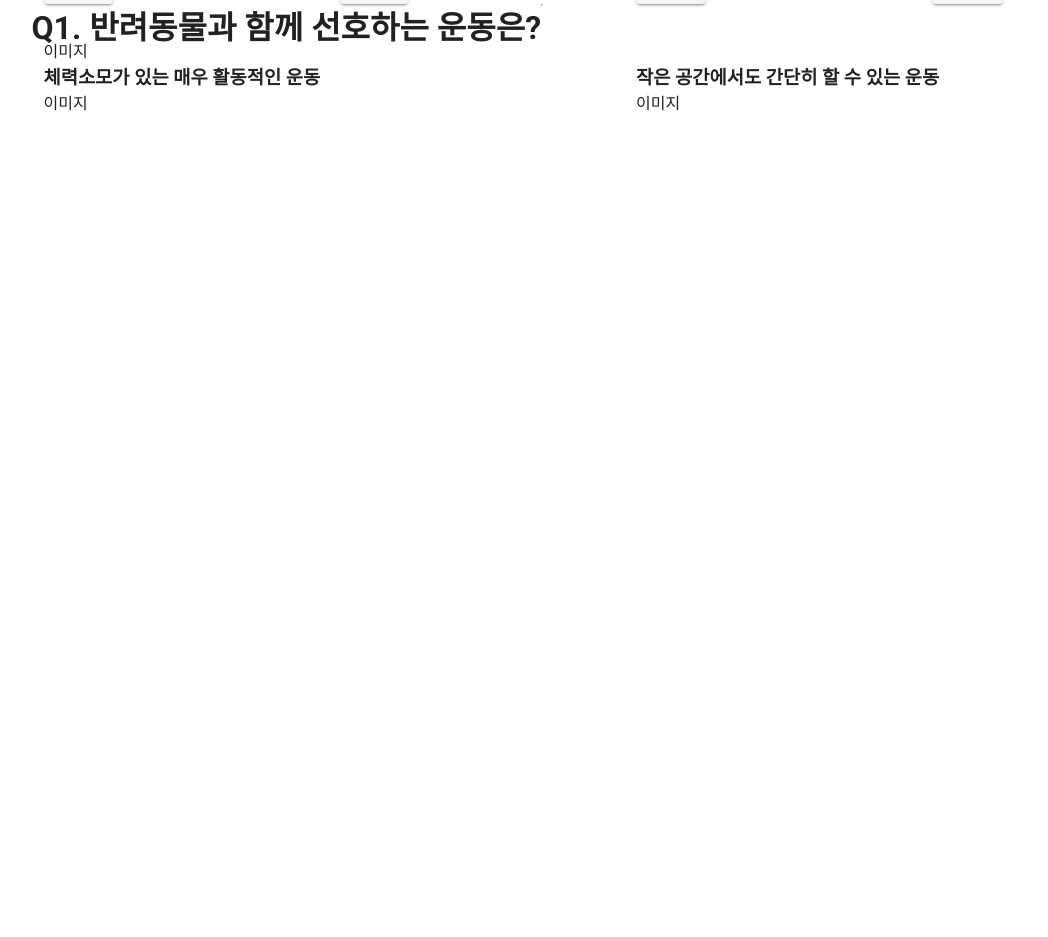
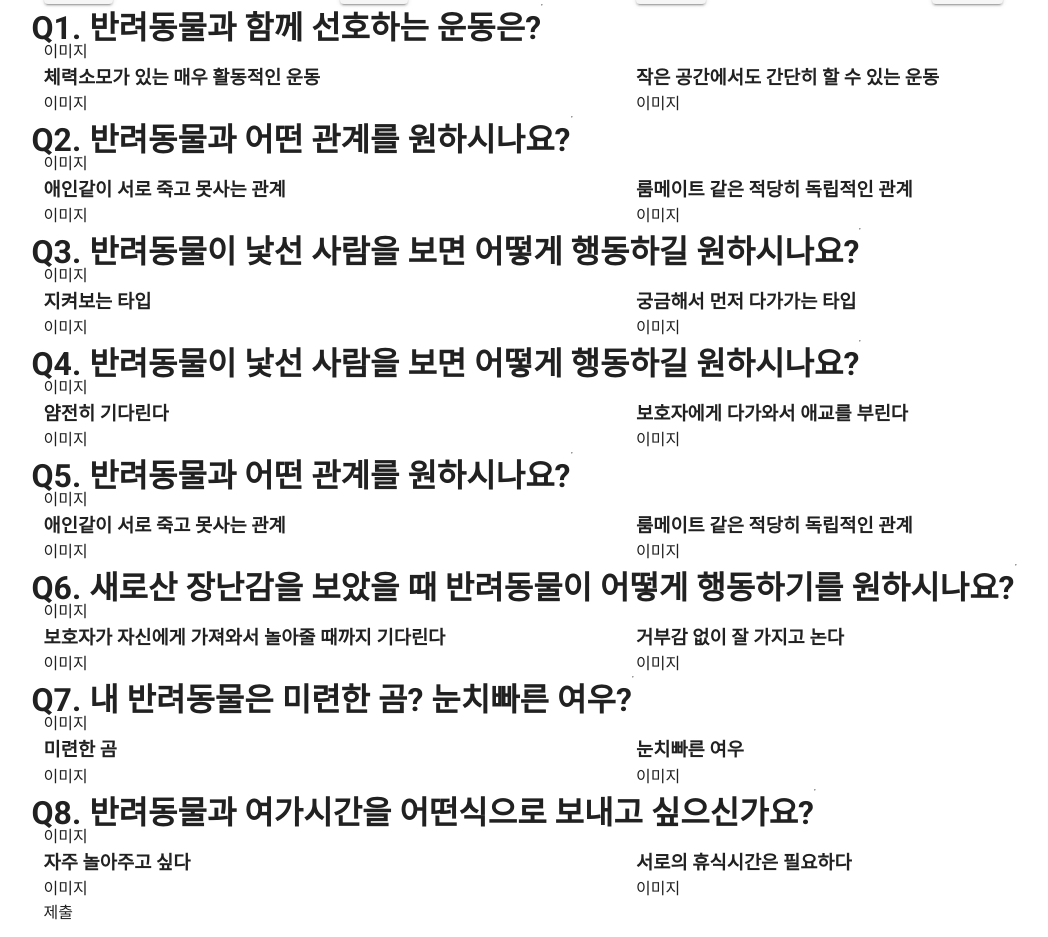
Before and after one commit to yuhyerin/MangMangE, a Vue app in the folder frontend/: page /survey in a window 1280 px wide. Shown: the part 312-1249 px from the top of the page, without its empty margins (16-1064 px from the left). Before the commit the page ends 800 px from the top, so only its background shows below. Built offline with nearby package versions, Linux system fonts and the light colour scheme.

Commit message:
S03P31B306-57 [+]Add dogMbti

```diff
--- a/frontend/src/components/survey/Mbti.vue
+++ b/frontend/src/components/survey/Mbti.vue
@@ -16,7 +16,7 @@
       </v-row> -->
       <v-row style="padding:0px">
         <v-col v-for="(mbti, index) in mbtiList" :key="mbti.id" cols="3">
-          <v-btn @click="submitSurvey(mbtiList[index])">{{ mbti }}</v-btn>
+          <v-btn @click="selectedUserMbti(mbtiList[index])">{{ mbti }}</v-btn>
         </v-col>
       </v-row>
     </div>
@@ -38,10 +38,7 @@ export default {
     }
   },
   methods: {
-    ...mapMutations(['submitSurvey'])
-    // submitMbti(index) {
-    //   console.log("mbti is: ", this.mbtiList[index])
-    // }
+    ...mapMutations(['selectedUserMbti'])
   }
 }
 </script>
--- a/frontend/src/components/survey/Question1.vue
+++ b/frontend/src/components/survey/Question1.vue
@@ -5,11 +5,11 @@
     </v-row>
     <div>이미지</div>
     <v-row>
-      <v-col>
+      <v-col @click="selectedDogMbti({idx: 0, answer: 1})" style="cursor:pointer">
         <h3>체력소모가 있는 매우 활동적인 운동</h3>
         <div>이미지</div>
       </v-col>
-      <v-col>
+      <v-col @click="selectedDogMbti({idx: 0, answer: -1})" style="cursor:pointer">
         <h3>작은 공간에서도 간단히 할 수 있는 운동</h3>
         <div>이미지</div>
       </v-col>
@@ -19,8 +19,12 @@
 </template>
 
 <script>
+import { mapMutations } from 'vuex'
+
 export default {
-
+  methods: {
+    ...mapMutations(['selectedDogMbti'])
+  }
 }
 </script>
 
--- a/frontend/src/components/survey/Question2.vue
+++ b/frontend/src/components/survey/Question2.vue
@@ -0,0 +1,33 @@
+<template>
+  <div class="question1">
+    <v-row>
+      <h1>Q2. 반려동물과 어떤 관계를 원하시나요?</h1><hr>
+    </v-row>
+    <div>이미지</div>
+    <v-row>
+      <v-col @click="selectedDogMbti({idx: 1, answer: 1})" style="cursor:pointer">
+        <h3>애인같이 서로 죽고 못사는 관계</h3>
+        <div>이미지</div>
+      </v-col>
+      <v-col @click="selectedDogMbti({idx: 1, answer: -1})" style="cursor:pointer">
+        <h3>룸메이트 같은 적당히 독립적인 관계</h3>
+        <div>이미지</div>
+      </v-col>
+    </v-row>
+  </div>
+
+</template>
+
+<script>
+import { mapMutations } from 'vuex'
+
+export default {
+  methods: {
+    ...mapMutations(['selectedDogMbti'])
+  }
+}
+</script>
+
+<style>
+
+</style>
--- a/frontend/src/components/survey/Question3.vue
+++ b/frontend/src/components/survey/Question3.vue
@@ -0,0 +1,33 @@
+<template>
+  <div class="question1">
+    <v-row>
+      <h1>Q3. 반려동물이 낯선 사람을 보면 어떻게 행동하길 원하시나요?</h1><hr>
+    </v-row>
+    <div>이미지</div>
+    <v-row>
+      <v-col @click="selectedDogMbti({idx: 2, answer: 1})" style="cursor:pointer">
+        <h3>지켜보는 타입</h3>
+        <div>이미지</div>
+      </v-col>
+      <v-col @click="selectedDogMbti({idx: 2, answer: -1})" style="cursor:pointer">
+        <h3>궁금해서 먼저 다가가는 타입</h3>
+        <div>이미지</div>
+      </v-col>
+    </v-row>
+  </div>
+
+</template>
+
+<script>
+import { mapMutations } from 'vuex'
+
+export default {
+  methods: {
+    ...mapMutations(['selectedDogMbti'])
+  }
+}
+</script>
+
+<style>
+
+</style>
--- a/frontend/src/components/survey/Question4.vue
+++ b/frontend/src/components/survey/Question4.vue
@@ -0,0 +1,33 @@
+<template>
+  <div class="question1">
+    <v-row>
+      <h1>Q4. 반려동물이 낯선 사람을 보면 어떻게 행동하길 원하시나요?</h1><hr>
+    </v-row>
+    <div>이미지</div>
+    <v-row>
+      <v-col @click="selectedDogMbti({idx: 2, answer: 1})" style="cursor:pointer">
+        <h3>얌전히 기다린다</h3>
+        <div>이미지</div>
+      </v-col>
+      <v-col @click="selectedDogMbti({idx: 2, answer: -1})" style="cursor:pointer">
+        <h3>보호자에게 다가와서 애교를 부린다</h3>
+        <div>이미지</div>
+      </v-col>
+    </v-row>
+  </div>
+
+</template>
+
+<script>
+import { mapMutations } from 'vuex'
+
+export default {
+  methods: {
+    ...mapMutations(['selectedDogMbti'])
+  }
+}
+</script>
+
+<style>
+
+</style>
--- a/frontend/src/components/survey/Question5.vue
+++ b/frontend/src/components/survey/Question5.vue
@@ -0,0 +1,33 @@
+<template>
+  <div class="question1">
+    <v-row>
+      <h1>Q5. 반려동물과 어떤 관계를 원하시나요?</h1><hr>
+    </v-row>
+    <div>이미지</div>
+    <v-row>
+      <v-col @click="selectedDogMbti({idx: 1, answer: 1})" style="cursor:pointer">
+        <h3>애인같이 서로 죽고 못사는 관계</h3>
+        <div>이미지</div>
+      </v-col>
+      <v-col @click="selectedDogMbti({idx: 1, answer: -1})" style="cursor:pointer">
+        <h3>룸메이트 같은 적당히 독립적인 관계</h3>
+        <div>이미지</div>
+      </v-col>
+    </v-row>
+  </div>
+
+</template>
+
+<script>
+import { mapMutations } from 'vuex'
+
+export default {
+  methods: {
+    ...mapMutations(['selectedDogMbti'])
+  }
+}
+</script>
+
+<style>
+
+</style>
--- a/frontend/src/components/survey/Question6.vue
+++ b/frontend/src/components/survey/Question6.vue
@@ -0,0 +1,33 @@
+<template>
+  <div class="question1">
+    <v-row>
+      <h1>Q6. 새로산 장난감을 보았을 때 반려동물이 어떻게 행동하기를 원하시나요?</h1><hr>
+    </v-row>
+    <div>이미지</div>
+    <v-row>
+      <v-col @click="selectedDogMbti({idx: 2, answer: 1})" style="cursor:pointer">
+        <h3>보호자가 자신에게 가져와서 놀아줄 때까지 기다린다</h3>
+        <div>이미지</div>
+      </v-col>
+      <v-col @click="selectedDogMbti({idx: 2, answer: -1})" style="cursor:pointer">
+        <h3>거부감 없이 잘 가지고 논다</h3>
+        <div>이미지</div>
+      </v-col>
+    </v-row>
+  </div>
+
+</template>
+
+<script>
+import { mapMutations } from 'vuex'
+
+export default {
+  methods: {
+    ...mapMutations(['selectedDogMbti'])
+  }
+}
+</script>
+
+<style>
+
+</style>
--- a/frontend/src/components/survey/Question7.vue
+++ b/frontend/src/components/survey/Question7.vue
@@ -0,0 +1,33 @@
+<template>
+  <div class="question1">
+    <v-row>
+      <h1>Q7. 내 반려동물은 미련한 곰? 눈치빠른 여우?</h1><hr>
+    </v-row>
+    <div>이미지</div>
+    <v-row>
+      <v-col @click="selectedDogMbti({idx: 3, answer: 1})" style="cursor:pointer">
+        <h3>미련한 곰</h3>
+        <div>이미지</div>
+      </v-col>
+      <v-col @click="selectedDogMbti({idx: 3, answer: -1})" style="cursor:pointer">
+        <h3>눈치빠른 여우</h3>
+        <div>이미지</div>
+      </v-col>
+    </v-row>
+  </div>
+
+</template>
+
+<script>
+import { mapMutations } from 'vuex'
+
+export default {
+  methods: {
+    ...mapMutations(['selectedDogMbti'])
+  }
+}
+</script>
+
+<style>
+
+</style>
--- a/frontend/src/components/survey/Question8.vue
+++ b/frontend/src/components/survey/Question8.vue
@@ -0,0 +1,33 @@
+<template>
+  <div class="question1">
+    <v-row>
+      <h1>Q8. 반려동물과 여가시간을 어떤식으로 보내고 싶으신가요?</h1><hr>
+    </v-row>
+    <div>이미지</div>
+    <v-row>
+      <v-col @click="selectedDogMbti({idx: 1, answer: 1})" style="cursor:pointer">
+        <h3>자주 놀아주고 싶다</h3>
+        <div>이미지</div>
+      </v-col>
+      <v-col @click="selectedDogMbti({idx: 1, answer: -1})" style="cursor:pointer">
+        <h3>서로의 휴식시간은 필요하다</h3>
+        <div>이미지</div>
+      </v-col>
+    </v-row>
+  </div>
+
+</template>
+
+<script>
+import { mapMutations } from 'vuex'
+
+export default {
+  methods: {
+    ...mapMutations(['selectedDogMbti'])
+  }
+}
+</script>
+
+<style>
+
+</style>
--- a/frontend/src/pages/Survey.vue
+++ b/frontend/src/pages/Survey.vue
@@ -11,11 +11,14 @@
       <Question6 />
       <Question7 />
       <Question8 />
+      <button class="btn btn-primary" @click="submitSurvey({userMbti, survey})">제출</button>
     </div>
   </div>
 </template>
 
 <script>
+import { mapGetters, mapActions } from 'vuex';
+
 import Mbti from "../components/survey/Mbti";
 import Question1 from "../components/survey/Question1";
 import Question2 from "../components/survey/Question2";
@@ -25,6 +28,7 @@ import Question5 from "../components/survey/Question5";
 import Question6 from "../components/survey/Question6";
 import Question7 from "../components/survey/Question7";
 import Question8 from "../components/survey/Question8";
+
 
 export default {
   components: {
@@ -38,6 +42,10 @@ export default {
     Question7,
     Question8,
   },
+  methods: {
+    ...mapGetters(['userMbti', 'survey']),
+    ...mapActions(['submitSurvey'])
+  }
 }
 </script>
 
--- a/frontend/src/store/index.js
+++ b/frontend/src/store/index.js
@@ -7,33 +7,41 @@ Vue.use(Vuex)
 
 export default new Vuex.Store({
   state: {
-    mbti: '',
-    answers: '',
+    // authToken: ,
+    userMbti: '',
+    dogMbti: '',
+    survey: [0, 0, 0, 0],
   },
 
-  // state를 (가공해서) 가져올 함수들
+  // state를 (가공해서) 가져올 함수들 === computed
   getters: {
-    // config: state => ({headers: {Aut}})
+    // config: state => ({ headers: {Auturization: }})
   },
 
-  // state 변경하는 함수들
-  // commit을 통해 실행
+  // state 변경하는 함수들, 동기적으로 동작, commit을 통해 실행
   mutations: {
-    submitSurvey(state, mbti) {
-      console.log("mbti is", state)
-      state.mbti = mbti
+    selectedUserMbti(state, userMbti) {
+      state.userMbti = userMbti
+    },
+
+    selectedDogMbti(state, payload) {
+      state.survey[payload.idx] += payload.answer
+    },
+
+    whatIsDogMbti(state) {
+      state.survey[0] > 0 ? state.dogMbti += 'E' : state.dogMbti += 'Q';
+      state.survey[1] > 0 ? state.dogMbti += 'S' : state.dogMbti += 'I';
+      state.survey[2] > 0 ? state.dogMbti += 'W' : state.dogMbti += 'A';
+      state.survey[3] > 0 ? state.dogMbti += 'F' : state.dogMbti += 'C';
     }
   },
 
-  // mutations에서 정희한 함수를 actions에서 실행 가능
-  // dispatch를 통해 실행
+  // mutations에서 정의한 함수를 actions에서 실행 가능, 비동기 로직, dispatch
   actions: {
-    // survey 결과 전송
-    // submitSurvey(context, mbti) {
-    //   context.commmit('SET')
-    //   console.log(mbti)
-    //   axios.post(SERVER.URL + SERVER.ROUTES.submitSurvey, mbti, )
-    // }
+    submitSurvey({ commit }, info) {
+      commit('whatIsDogMbti', info.survey)
+      axios.post(SERVER.URL + SERVER.submitSurvey)
+    }
   },
   modules: {
   }
```
